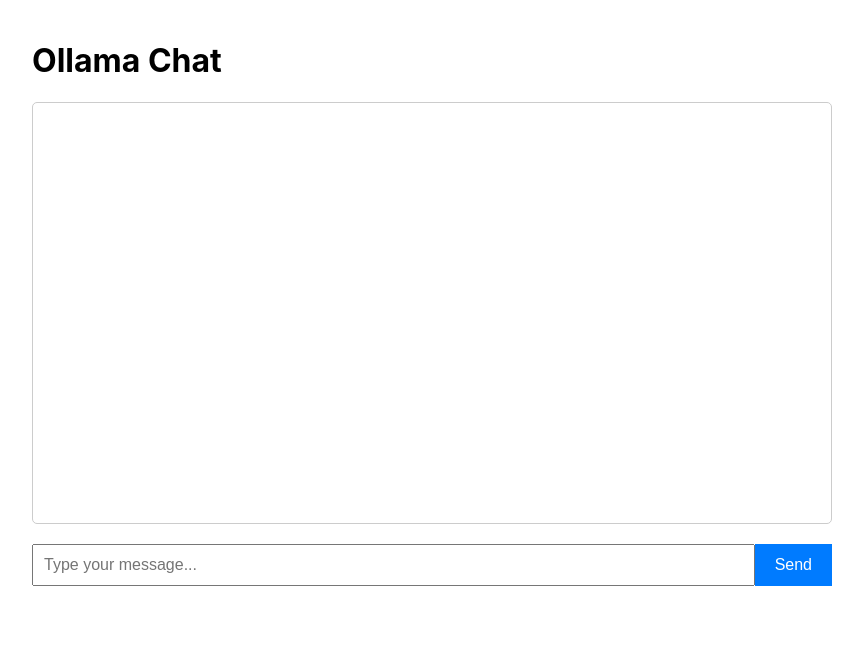
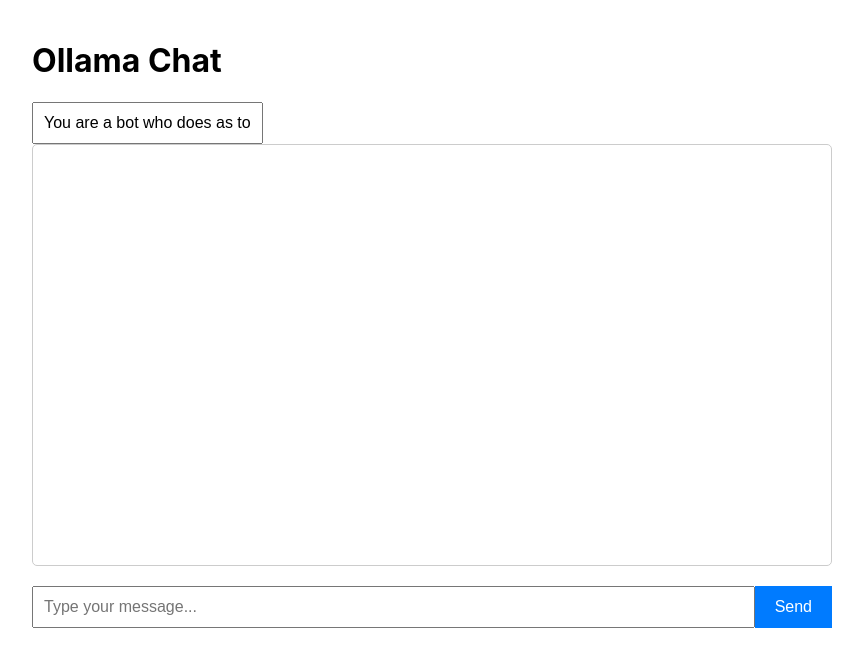
Before and after one commit to andregranberg/resumeAI, a React (Create React App) app: page / in a window 1280 px wide. Shown: the top 666 px of the page, without its empty margins (208-1071 px from the left). Built offline with nearby package versions, Linux system fonts and the light colour scheme; what ollama would draw is missing.

Commit message:
control system prompt

```diff
--- a/src/App.js
+++ b/src/App.js
@@ -8,31 +8,40 @@
   const [messages, setMessages] = useState([]);
   const [input, setInput] = useState('');
   const [isLoading, setIsLoading] = useState(false);
+  const [systemPrompt, setSystemPrompt] = useState("You are a bot who does as told.");
 
-  // Add this useEffect hook
   useEffect(() => {
     console.log('Conversation history:', JSON.stringify(messages, null, 2));
   }, [messages]);
+
+  useEffect(() => {
+    console.log('System prompt:', systemPrompt);
+  }, [systemPrompt]);
 
   const sendMessage = async () => {
     if (input.trim() === '') return;
 
     setIsLoading(true);
     const userMessage = { role: 'user', content: input };
-    setMessages(prevMessages => [...prevMessages, userMessage]);
     setInput('');
+
+    const updatedMessages = [
+      { role: 'system', content: systemPrompt },
+      ...messages,
+      userMessage
+    ];
 
     try {
       const response = await ollama.chat({
         model: 'llama3.1',
-        messages: [...messages, userMessage],
+        messages: updatedMessages,
       });
 
       const assistantMessage = { role: 'assistant', content: response.message.content };
-      setMessages(prevMessages => [...prevMessages, assistantMessage]);
+      setMessages([...updatedMessages, assistantMessage]);
     } catch (error) {
       console.error('Error:', error);
-      setMessages(prevMessages => [...prevMessages, { role: 'error', content: `An error occurred: ${error.message}` }]);
+      setMessages([...updatedMessages, { role: 'error', content: `An error occurred: ${error.message}` }]);
     }
 
     setIsLoading(false);
@@ -41,8 +50,16 @@
   return (
     <div className="App">
       <h1>Ollama Chat</h1>
+      <div className="system-prompt-container">
+        <input
+          type="text"
+          value={systemPrompt}
+          onChange={(e) => setSystemPrompt(e.target.value)}
+          placeholder="Enter system prompt..."
+        />
+      </div>
       <div className="chat-container">
-        {messages.map((message, index) => (
+        {messages.filter(m => m.role !== 'system').map((message, index) => (
           <div key={index} className={`message ${message.role}`}>
             <strong>{message.role === 'user' ? 'You' : message.role === 'assistant' ? 'AI' : 'Error'}:</strong> {message.content}
           </div>
```
